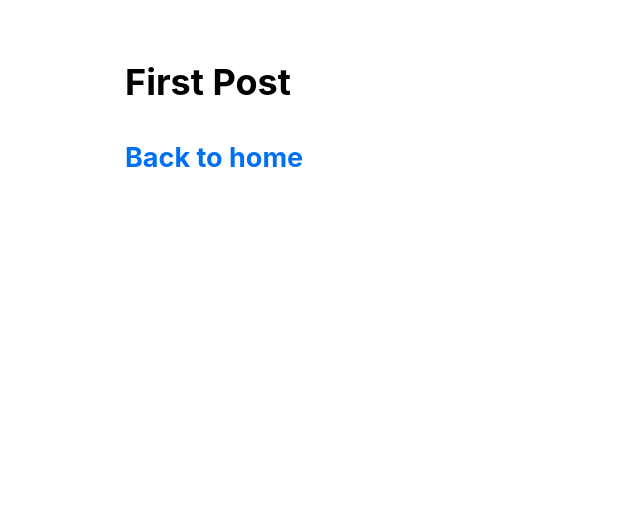
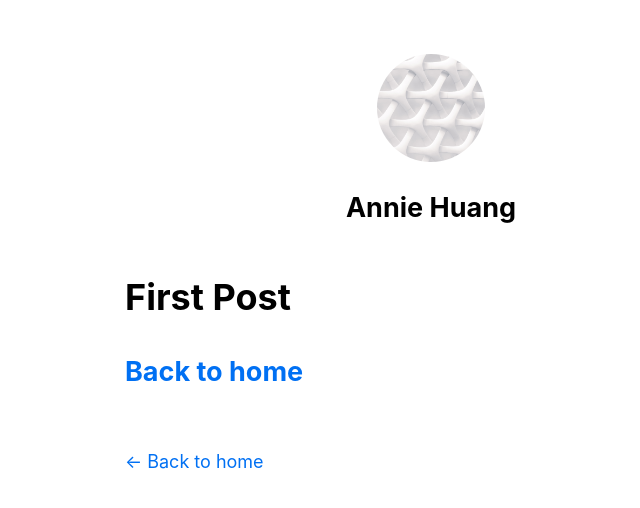
Before and after one commit to Annie-Huang/nextjs-blog, a Next.js app: page /posts/first-post in a window 1280 px wide. Shown: the top 508 px of the page, without its empty margins (209-849 px from the left). Built offline with nearby package versions, Linux system fonts and the light colour scheme.

Commit message:
Create brand new layout.js file. It will be used to control whether to show the profile images and the back to home link at the bottom.

```diff
--- a/components/layout.js
+++ b/components/layout.js
@@ -1,5 +1,73 @@
+import Head from 'next/head';
+import Image from 'next/image';
 import styles from './layout.module.css';
+import utilStyles from '../styles/utils.module.css';
+import Link from 'next/link';
 
-export default function Layout({ children }) {
-  return <div className={styles.container}>{children}</div>;
+const name = 'Annie Huang';
+export const siteTitle = 'Next.js Sample Website';
+
+export default function Layout({ children, home }) {
+  return (
+    <div className={styles.container}>
+      <Head>
+        <link rel='icon' href='/favicon.ico' />
+        <meta
+          name='description'
+          content='Learn how to build a personal website using Next.js'
+        />
+        <meta
+          property='og:image'
+          content={`https://og-image.vercel.app/${encodeURI(
+            siteTitle
+          )}.png?theme=light&md=0&fontSize=75px&images=https%3A%2F%2Fassets.vercel.com%2Fimage%2Fupload%2Ffront%2Fassets%2Fdesign%2Fnextjs-black-logo.svg`}
+        />
+        <meta name='og:title' content={siteTitle} />
+        <meta name='twitter:card' content='summary_large_image' />
+      </Head>
+      <header className={styles.header}>
+        {home ? (
+          <>
+            <Image
+              priority
+              src='/images/profile.jpg'
+              className={utilStyles.borderCircle}
+              height={144}
+              width={144}
+              alt={name}
+            />
+            <h1 className={utilStyles.heading2Xl}>{name}</h1>
+          </>
+        ) : (
+          <>
+            <Link href='/'>
+              <a>
+                <Image
+                  priority
+                  src='/images/profile.jpg'
+                  className={utilStyles.borderCircle}
+                  height={108}
+                  width={108}
+                  alt={name}
+                />
+              </a>
+            </Link>
+            <h2 className={utilStyles.headingLg}>
+              <Link href='/'>
+                <a className={utilStyles.colorInherit}>{name}</a>
+              </Link>
+            </h2>
+          </>
+        )}
+      </header>
+      <main>{children}</main>
+      {!home && (
+        <div className={styles.backToHome}>
+          <Link href='/'>
+            <a>← Back to home</a>
+          </Link>
+        </div>
+      )}
+    </div>
+  );
 }
```
Also changed, not shown: Note.txt.
